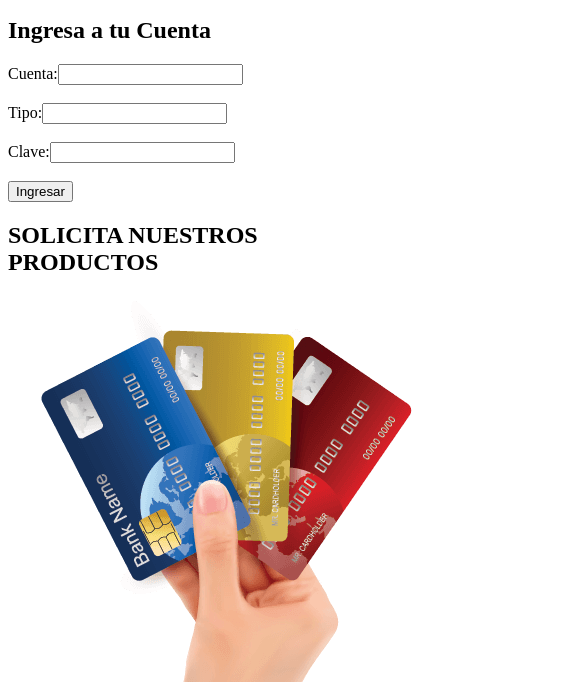
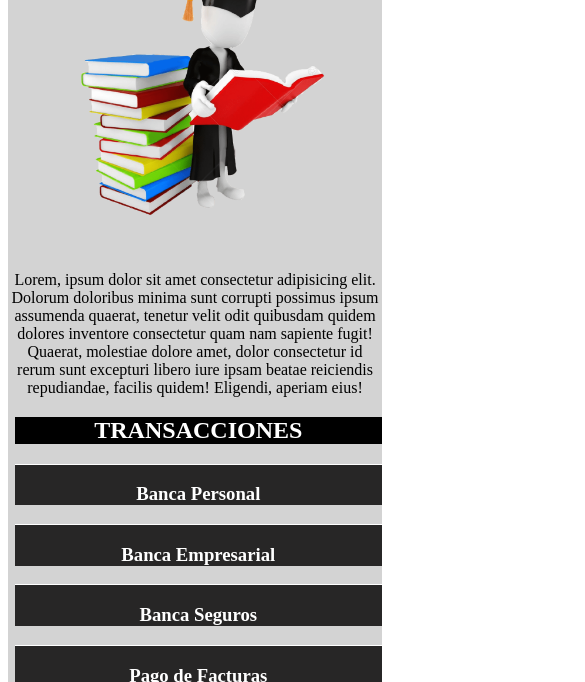
Before and after one commit to JhonArleyCastillo/Laboratorios-Web, a plain HTML site: page Laboratorio2/index.html in a window 390 px wide. Shown: the part 1318-2000 px from the top of the page, 585 px wide, since content can reach past the window. Drawn offline with Linux system fonts and the light colour scheme.

Commit message:
Se finaliza laboratorio 2

```diff
--- a/Laboratorio2/styles.css
+++ b/Laboratorio2/styles.css
@@ -8,7 +8,6 @@
         display: grid;
         border-radius: 30px;
         width: 100%;
-        bottom: auto;
     }
 
     .Nav{
@@ -180,3 +179,94 @@ label{
         text-align: center;
     }
 }
+
+@media only screen and (max-width: 767px) {
+
+    /* Nav */
+    .Nav {
+        flex-direction: column;
+        height: auto;
+        background-color: yellow;
+        border-radius: 30px;
+        align-items: center;
+    }
+    .nav_link1, .nav_link2, .nav_link3, .nav_link4 {
+        width: 100%;
+        margin-left: 5%;
+    }
+
+    /* Imágenes */
+    .img1, .img2 {
+        max-width: 80%;
+        margin-left: auto;
+        margin-right: auto;
+    }
+
+    /* Formulario */
+    .input1 {
+        margin-left: 0;
+
+    }
+
+    /* Columnas */
+    .columns {
+        grid-template-columns: 100%;
+        background-color: lightgrey;
+        border-radius: 30px;
+        text-align: center;
+    }
+
+    .footer{
+        text-align: center;
+        border-radius: 30px;
+        background-color: black;
+        color: white;
+    }
+
+    .form{
+        height: 100%;
+        width: 100%;
+        display: grid;
+        margin-left: 0%;
+        margin-right: 0%;
+        margin-top: 0%;
+        background-color: lightgrey;
+        border-radius: 30px;
+        }
+
+    .form{
+        align-items: center;
+        }
+    .Boton{
+        color: black;
+        background-color: yellow;
+        border-radius: 15px;
+        margin: auto;
+        }
+
+    h2{
+        background-color: black;
+        color: white;
+    }
+
+    ul{
+        list-style: none;
+    }
+
+    li{
+        border-top: 1px solid white;
+        background-color: rgb(39, 38, 38);
+        margin-left: -10%;
+        color: white;
+    }
+
+    .titulo-a{
+        margin-left: -10%;
+    }
+
+    .contenedor-h{
+        background-color: lightgrey;
+        border-radius: 30px;
+        text-align: center;
+    }
+}
```
